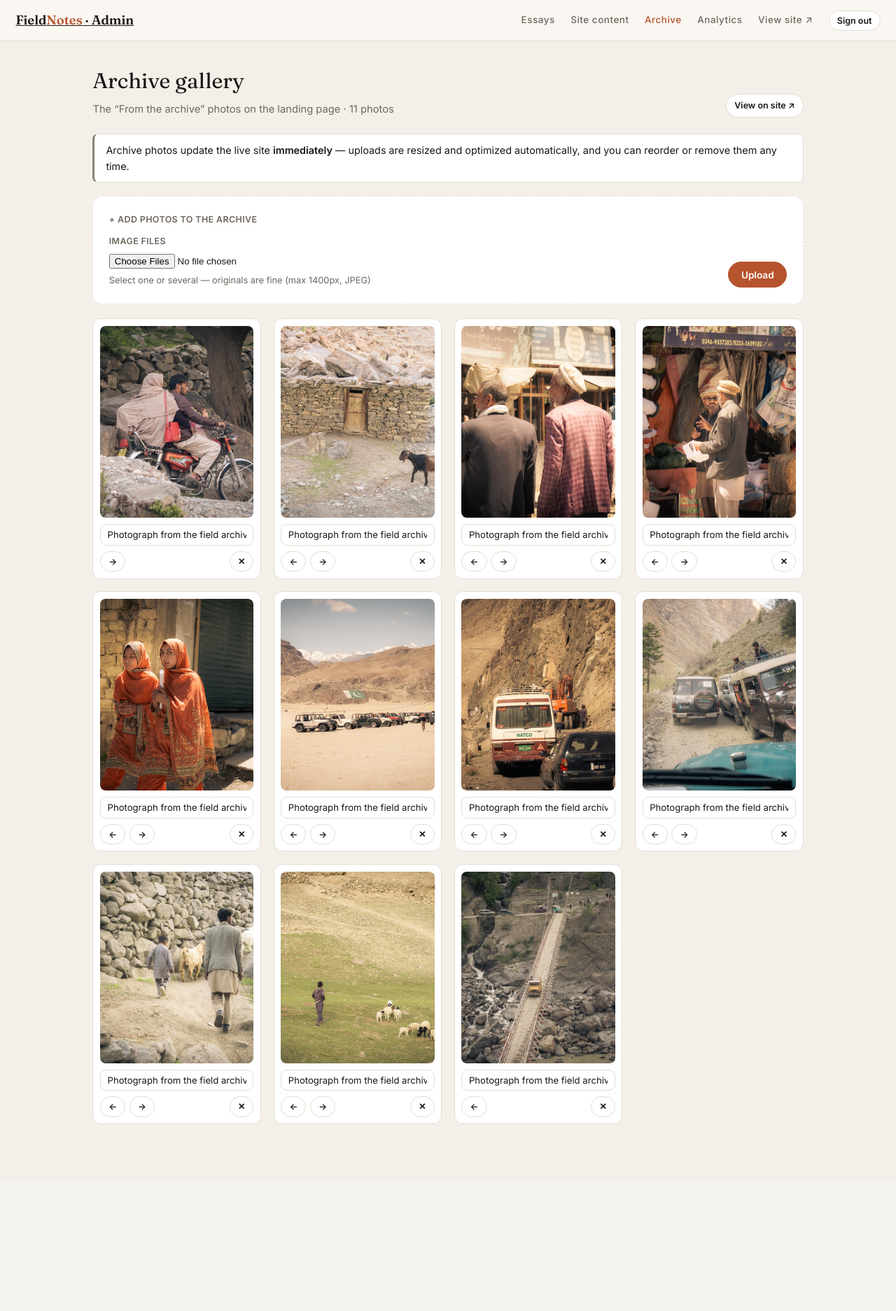
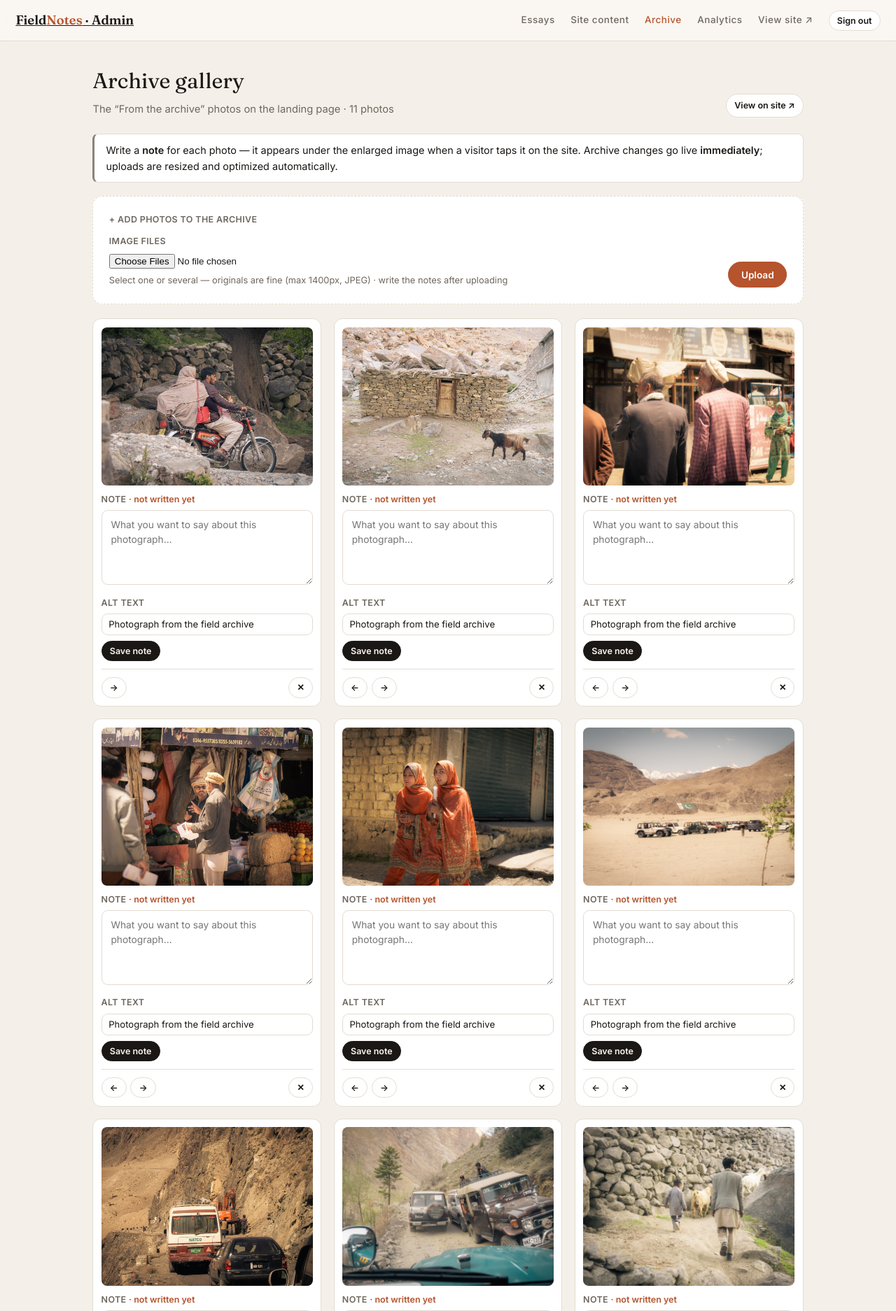
Before and after one commit to mamamiya2114/field-notes-website, a Flask app: page /admin/gallery in a window 1280 px wide. Shown: the top 1874 px of the page at 70% size. Before the commit the page ends 1607 px from the top, so only its background shows below. Run offline with Flask 3, Linux system fonts and the light colour scheme; the visitor is signed in with stand-in values (Sample User, id 1); data comes from the database, SQL or seed files in the repository; data that the repository does not hold is empty.

Commit message:
Archive: per-photo notes shown in the lightbox
Each archive photo can now carry a written note. Added gallery.note
(migration for existing DBs), a note textarea + alt field per photo in
/admin/gallery (with a 'not written yet' marker), and the note renders
under the enlarged image in the lightbox — Fraunces italic, centered,
hidden entirely when a photo has no note. Alt text falls back to the
note, so accessibility improves for free.

Co-Authored-By: Claude Opus 4.8 <noreply@anthropic.com>

```diff
--- a/app.py
+++ b/app.py
@@ -766,24 +766,25 @@ def gallery_add():
             continue
         cur.execute("INSERT INTO gallery(position, image, alt) VALUES(?,?,?)",
                     (nextpos, "/uploads/" + rel,
-                     request.form.get("alt", "").strip()
-                     or "Photograph from the field archive"))
+                     "Photograph from the field archive"))
         nextpos += 1
         added += 1
     cur.commit()
     if added:
-        flash(f"Added {added} photo{'s' if added > 1 else ''} to the archive.")
+        flash(f"Added {added} photo{'s' if added > 1 else ''} — write a note for each below.")
     return redirect(url_for("gallery_edit"))
 
 
-@app.route("/admin/gallery/<int:gid>/alt", methods=["POST"])
+@app.route("/admin/gallery/<int:gid>/update", methods=["POST"])
 @login_required
-def gallery_alt(gid):
-    db.get_db().execute("UPDATE gallery SET alt=? WHERE id=?",
-                        (request.form.get("alt", "").strip(), gid))
+def gallery_update(gid):
+    db.get_db().execute(
+        "UPDATE gallery SET note=?, alt=? WHERE id=?",
+        (request.form.get("note", "").strip(),
+         request.form.get("alt", "").strip(), gid))
     db.get_db().commit()
-    flash("Caption updated.")
-    return redirect(url_for("gallery_edit"))
+    flash("Note saved.")
+    return redirect(url_for("gallery_edit") + f"#photo-{gid}")
 
 
 @app.route("/admin/gallery/<int:gid>/delete", methods=["POST"])
--- a/db.py
+++ b/db.py
@@ -55,6 +55,14 @@ def _migrate_english_only(conn):
     conn.execute("DELETE FROM site_content WHERE key LIKE 'subscribe_%'")
 
 
+def _migrate_gallery_note(conn):
+    """Add gallery.note (the owner's written note shown in the lightbox) to
+    databases created before the column existed. Idempotent."""
+    cols = {r[1] for r in conn.execute("PRAGMA table_info(gallery)").fetchall()}
+    if cols and "note" not in cols:
+        conn.execute("ALTER TABLE gallery ADD COLUMN note TEXT NOT NULL DEFAULT ''")
+
+
 def _seed_gallery(conn):
     """First run only: populate the gallery from the bundled static/images/gNN.jpg
     files so the existing archive appears without any manual upload."""
@@ -79,6 +87,7 @@ def init_db():
         with open(SCHEMA_PATH, encoding="utf-8") as f:
             conn.executescript(f.read())
         _migrate_english_only(conn)
+        _migrate_gallery_note(conn)
         _seed_gallery(conn)
         conn.commit()
     finally:
--- a/schema.sql
+++ b/schema.sql
@@ -83,7 +83,8 @@ CREATE TABLE IF NOT EXISTS gallery (
   id         INTEGER PRIMARY KEY AUTOINCREMENT,
   position   INTEGER NOT NULL DEFAULT 0,
   image      TEXT NOT NULL,
-  alt        TEXT NOT NULL DEFAULT '',
+  alt        TEXT NOT NULL DEFAULT '',   -- short accessibility text
+  note       TEXT NOT NULL DEFAULT '',   -- the owner's written note, shown in the lightbox
   created_at TEXT NOT NULL DEFAULT (datetime('now'))
 );
 CREATE INDEX IF NOT EXISTS idx_gallery_pos ON gallery(position);
--- a/templates/admin/gallery.html
+++ b/templates/admin/gallery.html
@@ -11,8 +11,9 @@
 </div>
 
 <div class="flash" style="border-left-color:#8a8378">
-  Archive photos update the live site <b>immediately</b> — uploads are resized and
-  optimized automatically, and you can reorder or remove them any time.
+  Write a <b>note</b> for each photo — it appears under the enlarged image when a
+  visitor taps it on the site. Archive changes go live <b>immediately</b>; uploads
+  are resized and optimized automatically.
 </div>
 
 <!-- add -->
@@ -24,7 +25,7 @@
     <div class="field" style="margin-bottom:0;flex:1;min-width:220px">
       <label>Image files</label>
       <input type="file" name="images" accept="image/*" multiple required>
-      <div class="hint">Select one or several — originals are fine (max 1400px, JPEG)</div>
+      <div class="hint">Select one or several — originals are fine (max 1400px, JPEG) · write the notes after uploading</div>
     </div>
     <button class="btn btn-accent" type="submit">Upload</button>
   </form>
@@ -33,12 +34,20 @@
 {% if gallery %}
 <div class="gal-grid">
   {% for g in gallery %}
-  <div class="gal-item">
+  <div class="gal-item" id="photo-{{ g.id }}">
     <img src="{{ g.image }}" alt="{{ g.alt }}">
-    <form method="post" action="/admin/gallery/{{ g.id }}/alt" style="margin-top:.55rem">
+    <form method="post" action="/admin/gallery/{{ g.id }}/update" style="margin-top:.6rem">
       <input type="hidden" name="csrf_token" value="{{ csrf_token() }}">
-      <input type="text" name="alt" value="{{ g.alt }}" placeholder="Caption / alt text"
-             style="font-size:.82rem;padding:.4rem .6rem" onchange="this.form.requestSubmit()">
+      <div class="field" style="margin-bottom:.5rem">
+        <label>Note {% if not g.note %}<span style="color:var(--accent);text-transform:none;letter-spacing:0">· not written yet</span>{% endif %}</label>
+        <textarea name="note" rows="4" placeholder="What you want to say about this photograph…">{{ g.note }}</textarea>
+      </div>
+      <div class="field" style="margin-bottom:.5rem">
+        <label>Alt text</label>
+        <input type="text" name="alt" value="{{ g.alt }}" placeholder="Short description for screen readers"
+               style="font-size:.82rem;padding:.4rem .6rem">
+      </div>
+      <button class="btn btn-sm btn-primary" type="submit">Save note</button>
     </form>
     <div class="gal-actions">
       {% if not loop.first %}<form method="post" action="/admin/gallery/{{ g.id }}/move" class="inline"><input type="hidden" name="csrf_token" value="{{ csrf_token() }}"><input type="hidden" name="dir" value="up"><button class="btn btn-sm" title="Move earlier">←</button></form>{% endif %}
@@ -56,10 +65,11 @@
 {% endif %}
 
 <style>
-  .gal-grid{display:grid;grid-template-columns:repeat(auto-fill,minmax(200px,1fr));gap:1.1rem}
-  .gal-item{background:var(--card);border:1px solid var(--line);border-radius:12px;padding:.6rem}
-  .gal-item img{width:100%;aspect-ratio:4/5;object-fit:cover;border-radius:8px;display:block}
-  .gal-actions{display:flex;gap:.35rem;margin-top:.5rem;align-items:center}
+  .gal-grid{display:grid;grid-template-columns:repeat(auto-fill,minmax(260px,1fr));gap:1.1rem}
+  .gal-item{background:var(--card);border:1px solid var(--line);border-radius:12px;padding:.7rem;display:flex;flex-direction:column}
+  .gal-item img{width:100%;aspect-ratio:4/3;object-fit:cover;border-radius:8px;display:block}
+  .gal-item textarea{min-height:5rem;font-size:.86rem;line-height:1.55}
   .gal-item input[type=text]{width:100%}
+  .gal-actions{display:flex;gap:.35rem;margin-top:.7rem;padding-top:.7rem;border-top:1px solid var(--line);align-items:center}
 </style>
 {% endblock %}
```
Also changed, not shown: templates/landing.html (+30 -8 lines).
